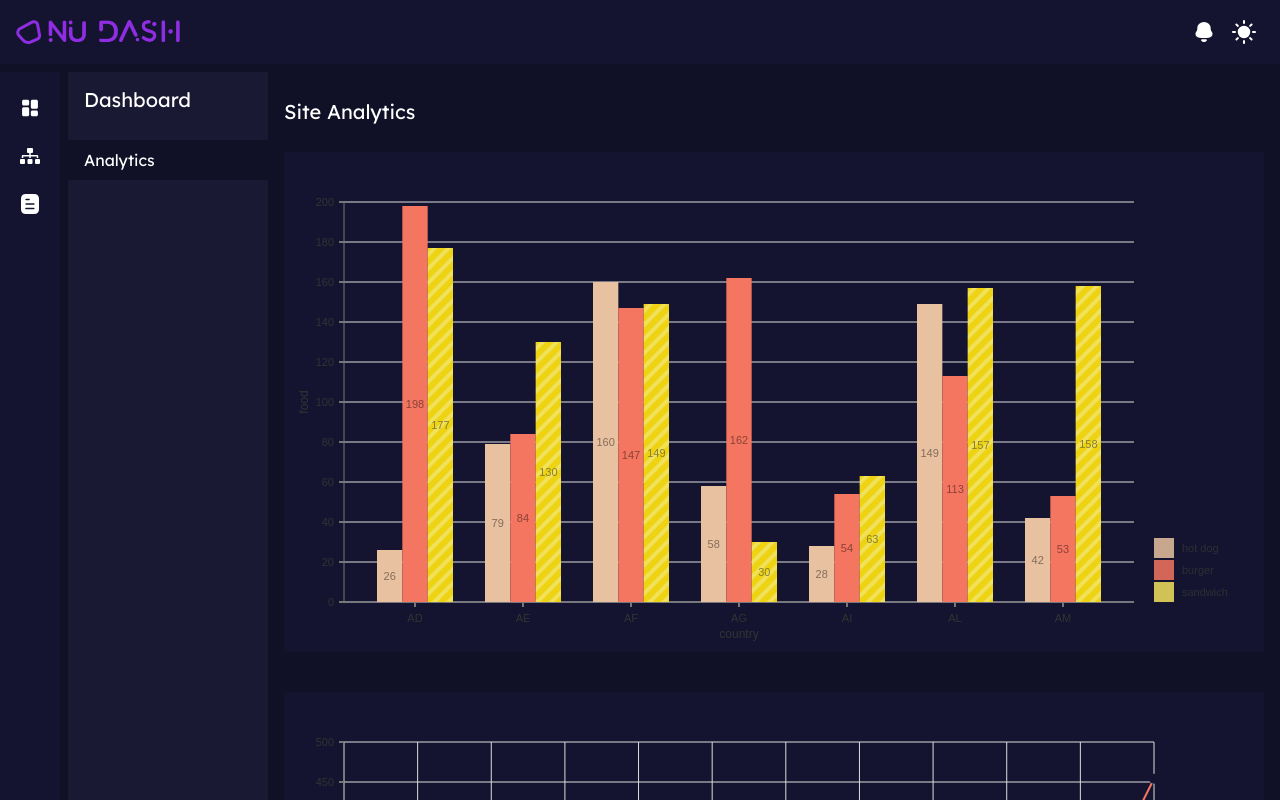
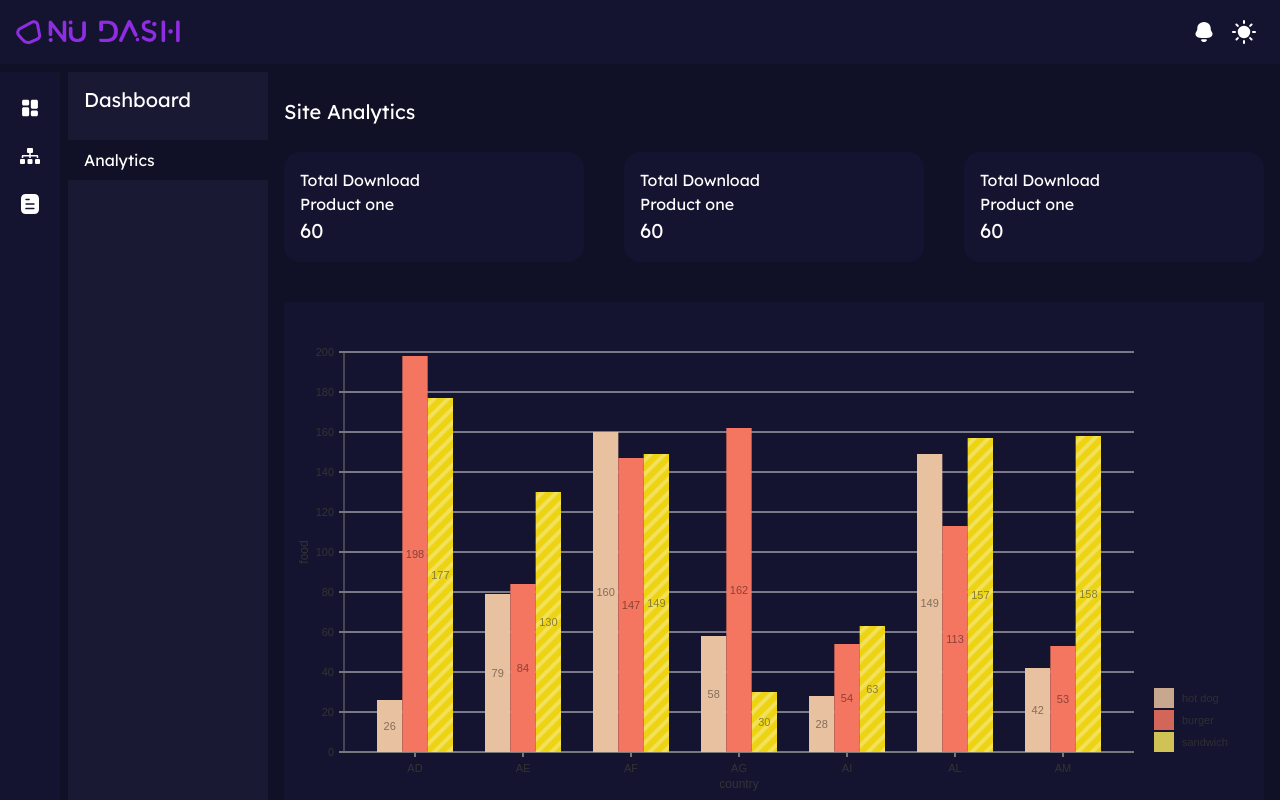
Before and after one commit to mbmohib/nudash, a React (Create React App) app: page /dashboard/analytics in a window 1280 px wide. Shown: the top 800 px of the page. Built offline with nearby package versions, Linux system fonts and the light colour scheme; no server answers; a web font is replaced by a local one; what @jackfranklin/test-data-bot would draw is missing.

Commit message:
add product stats

```diff
--- /dev/null
+++ b/src/components/ProductStats.tsx
@@ -0,0 +1,11 @@
+import { Box, Text } from '@chakra-ui/react';
+
+export default function ProductStats() {
+  return (
+    <Box bg="secondary.500" borderRadius="lg" p="2">
+      <Text>Total Download</Text>
+      <Text>Product one</Text>
+      <Text fontSize="xl">60</Text>
+    </Box>
+  );
+}
--- a/src/components/index.tsx
+++ b/src/components/index.tsx
@@ -37,3 +37,4 @@ export { default as Header } from './Header';
 export { default as PageLayout } from './PageLayout';
 export { default as BarChart } from './BarChart';
 export { default as LineChart } from './LineChart';
+export { default as ProductStats } from './ProductStats';
--- a/src/screens/Dashboard.screen.tsx
+++ b/src/screens/Dashboard.screen.tsx
@@ -1,10 +1,11 @@
-import { Box, Container } from '@chakra-ui/react';
+import { Box, Container, Grid } from '@chakra-ui/react';
 import {
   BarChart,
   LineChart,
   PageHeader,
   PageLayout,
   PreLoader,
+  ProductStats,
 } from 'components';
 
 import { dashboardMenus } from '../config';
@@ -15,6 +16,11 @@ export default function Dashboard() {
       <PreLoader isLoading={false}>
         <Container maxW="container.xl">
           <PageHeader pageName="Site Analytics" />
+          <Grid gridTemplateColumns="1fr 1fr 1fr" mb="4" gap="4">
+            <ProductStats />
+            <ProductStats />
+            <ProductStats />
+          </Grid>
           <Box height="500px">
             <BarChart />
           </Box>
```
